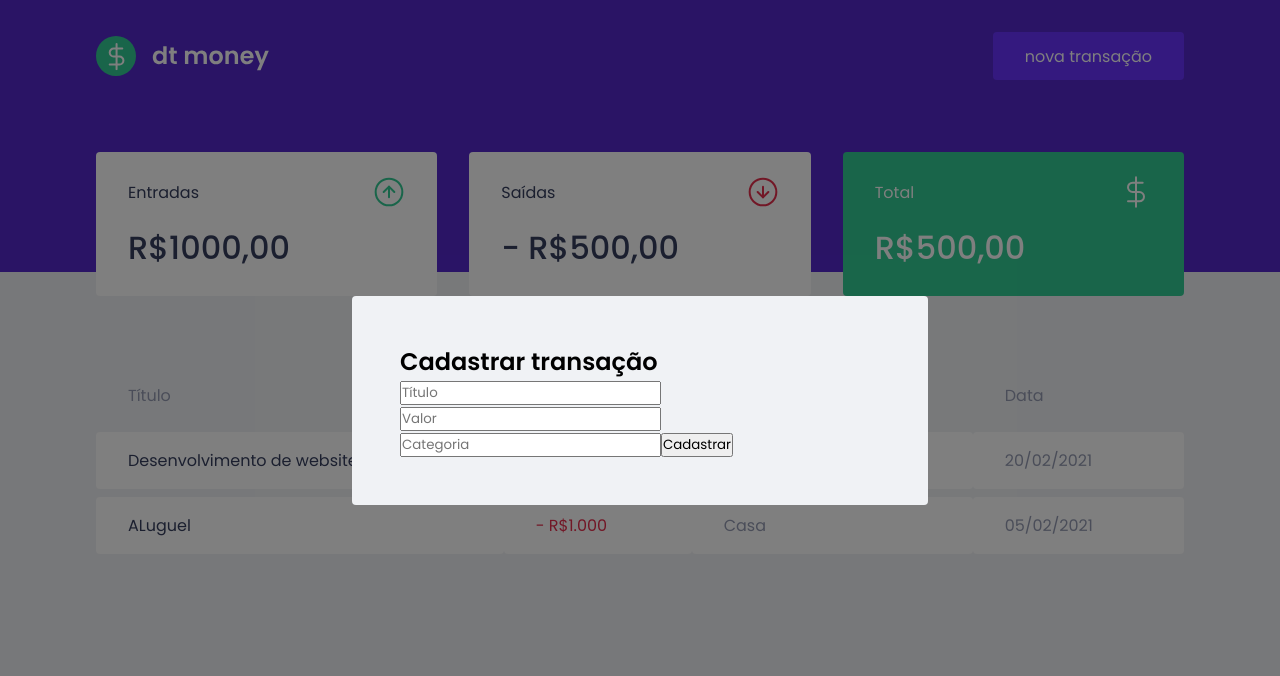
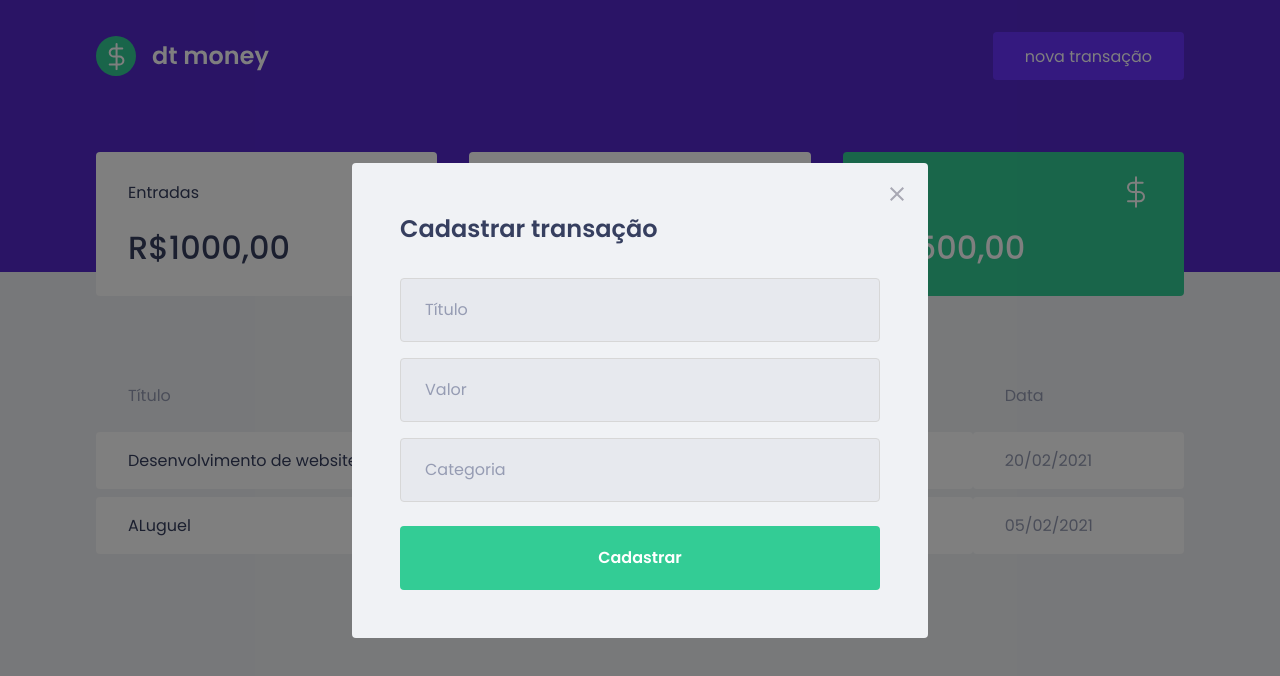
Before and after one commit to feliciovcm/mybalanceApp, a React (Create React App) app: page / in a window 1280 px wide. Both pictures are taken after a click on the button "nova transação". Shown: the top 676 px of the page. Built offline with nearby package versions, Linux system fonts and the light colour scheme; no server answers; what miragejs would draw is missing.

Commit message:
Third commit, style modal component

```diff
--- a/src/components/NewTransactionModal/index.tsx
+++ b/src/components/NewTransactionModal/index.tsx
@@ -1,13 +1,16 @@
 import Modal from "react-modal";
 import { Container } from "./styles";
+import closeIMG from "../../assets/close.svg";
 
 interface NewTransactionModalProps {
-  isOpen: boolean,
+  isOpen: boolean;
   onRequestClose: () => void;
-
 }
 
-export function NewTransactionModal({isOpen, onRequestClose}:NewTransactionModalProps) {
+export function NewTransactionModal({
+  isOpen,
+  onRequestClose,
+}: NewTransactionModalProps) {
   return (
     <Modal
       isOpen={isOpen}
@@ -15,14 +18,19 @@ export function NewTransactionModal({isOpen, onRequestClose}:NewTransactionModal
       overlayClassName="react-modal-overlay"
       className="react-modal-content"
     >
+      <button
+        type="button"
+        onClick={onRequestClose}
+        className="react-modal-close"
+      >
+        <img src={closeIMG} alt="close" />
+      </button>
       <Container>
-      <h2>Cadastrar transação</h2>
-      <input placeholder="Título"/>
-      <input type="number" placeholder="Valor"/>
-      <input placeholder="Categoria"/>
-      <button type="submit">
-        Cadastrar
-      </button>
+        <h2>Cadastrar transação</h2>
+        <input placeholder="Título" />
+        <input type="number" placeholder="Valor" />
+        <input placeholder="Categoria" />
+        <button type="submit">Cadastrar</button>
       </Container>
     </Modal>
   );
--- a/src/components/NewTransactionModal/styles.ts
+++ b/src/components/NewTransactionModal/styles.ts
@@ -1,4 +1,51 @@
 import styled from "styled-components";
 
 export const Container = styled.form`
+  h2{
+    color: var(--title);
+    margin-bottom: 2rem;
+    font-size: 1.5rem;
+  }
+
+  input {
+    width: 100%;
+    padding: 0 1.5rem;
+    height: 4rem;
+    border-radius: 0.25rem;
+    border: 1px solid #d7d7d7;
+    background: #e7e9ee;
+    font-weight: 400;
+    font-size: 1rem;
+
+    &::placeholder {
+      color: var(--text);
+
+    }
+
+    & + input{
+      margin-top: 1rem;
+    }
+
+  }
+
+  button[type="submit"]{
+    width: 100%;
+    padding: 0 1.5rem;
+    height: 4rem;
+    background: var(--green);
+    color: #fff;
+    border-radius: 0.25rem;
+    border: 0;
+    font-size: 1rem;
+    margin-top: 1.5rem;
+    font-weight: 600;
+
+    transition: filter 0.2s;
+
+    &:hover {
+    filter: brightness(0.8);
+  }
+  }
+
+
 `;
--- a/src/styles/global.ts
+++ b/src/styles/global.ts
@@ -73,4 +73,20 @@ export const GlobalStyle = createGlobalStyle`
   position: relative;
   border-radius: 0.25rem;
  }
+
+ .react-modal-close {
+   position: absolute;
+   top: 1.5rem;
+   right: 1.5rem;
+   border: 0;
+   background: transparent;
+
+
+   &:hover {
+   filter: brightness(0.9);
+ }
+ }
+
+
+
 `;
```
